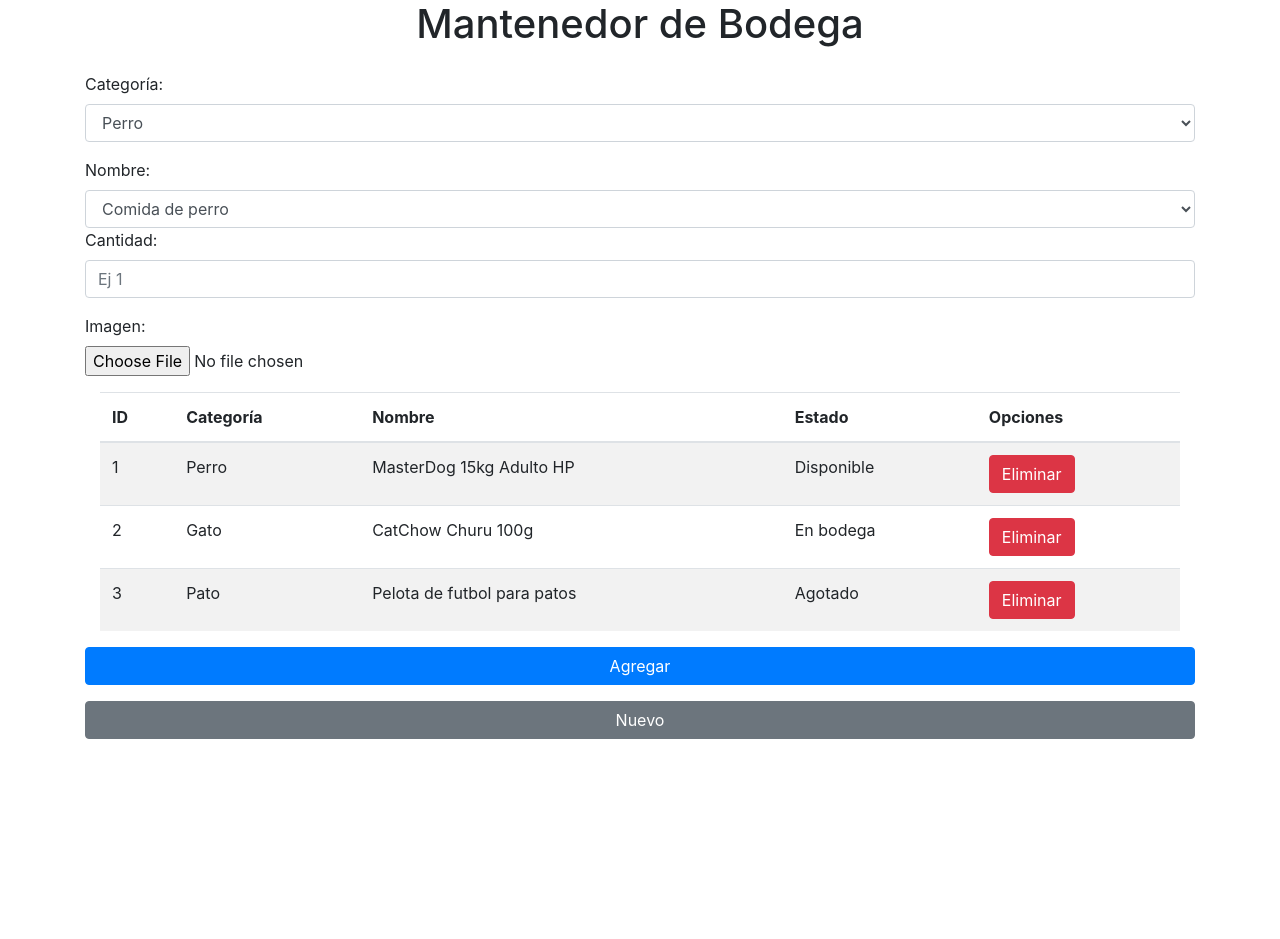
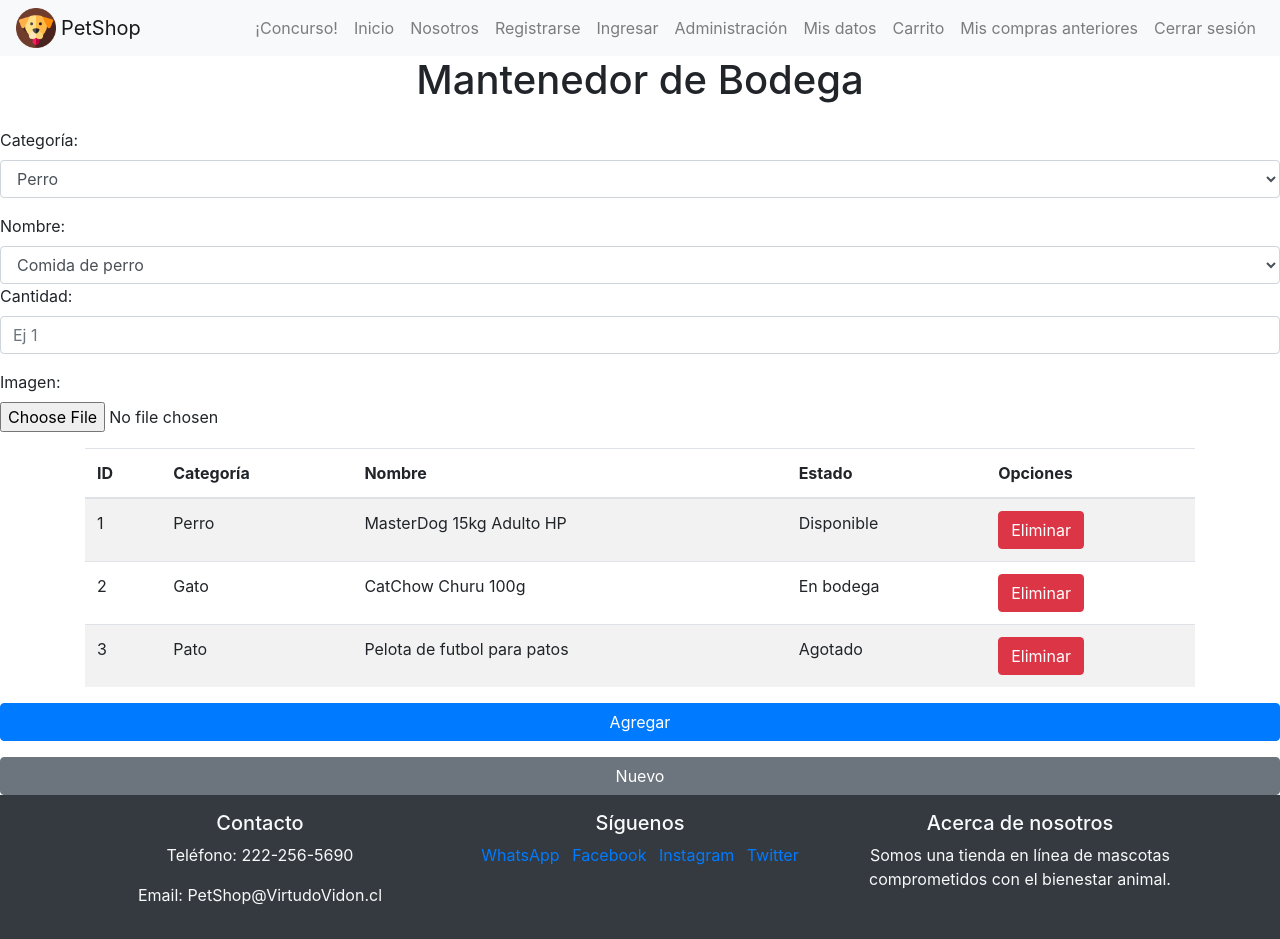
Before and after one commit to Alejandroxc/petshop3, a Django app: page /bodega/ in a window 1280 px wide. Before the commit the page ends 739 px from the top, so only its background shows below. Run offline with Django 4.2, Linux system fonts and the light colour scheme; some libraries are stand-ins or nearby versions.

Commit message:
se añadió el footer y el menú

```diff
--- a/app/templates/app/base.html
+++ b/app/templates/app/base.html
@@ -6,46 +6,105 @@
     <meta charset="utf-8">
     <meta name="description" content="Venta de productos de mascotas">
     <meta name="author" content="Virturo Vidón">
-    <meta name="viewport" content="width=device-width, initial-scale=1">
     {% load static %}
     {% block css %}
     {% endblock %}
-    <link rel="icon" href="{%static 'app/img/icon.png' %}">
-    <link rel="stylesheet" href="{% static 'app/css/style.css' %}">
+    <link rel="stylesheet" href="{%static 'app/css/style.css'%}">
+    <link rel="icon" href="{%static 'app/img/icon.png'%}">
+    <meta name="viewport" content="width=device-width, initial-scale=1">
+    <link rel="stylesheet" href="https://stackpath.bootstrapcdn.com/bootstrap/4.3.1/css/bootstrap.min.css"
+        integrity="sha384-ggOyR0iXCbMQv3Xipma34MD+dH/1fQ784/j6cY/iJTQUOhcWr7x9JvoRxT2MZw1T" crossorigin="anonymous">
+        <link rel="stylesheet" href="https://maxcdn.bootstrapcdn.com/bootstrap/4.0.0/css/bootstrap.min.css">
+<script src="https://code.jquery.com/jquery-3.2.1.slim.min.js"></script>
+<script src="https://maxcdn.bootstrapcdn.com/bootstrap/4.0.0/js/bootstrap.min.js"></script>
 <style>
-      .error {
-        color: red;
-        font-weight: bolder;
+  .navbar-logo-link {
+    background-image: url("{% static 'app/img/icon.png' %}");
+    background-repeat: no-repeat;
+    background-position: left center;
+    background-size: contain;
+    padding-left: 45px; /* Ajusta este valor según sea necesario */
   }
 </style>
-
 </head>
 
 <body>
     <!--Menú-->
-    <div id="menu-superior"></div>
-    <!-- Carrusel fotos -->
-    <main role="main">
-        <div class="container">
+    <nav class="navbar navbar-expand-lg navbar-light bg-light">
+      <a class="navbar-brand navbar-logo-link" href="#">PetShop</a>
+      <button class="navbar-toggler" type="button" data-toggle="collapse" data-target="#navbarNav" aria-controls="navbarNav" aria-expanded="false" aria-label="Toggle navigation">
+          <span class="navbar-toggler-icon"></span>
 
-          {% block contenido %}
-
-          {% endblock %}
-
+      </button>
+      <div class="collapse navbar-collapse" id="navbarNav">
+          <ul class="navbar-nav ml-auto">
+              <li class="nav-item">
+                <a class="nav-link" href="{% url 'ropa' %}">¡Concurso!</a>
+              </li>
+              <li class="nav-item">
+                <a class="nav-link" href="{% url 'index' %}">Inicio</a>
+              </li>
+              <li class="nav-item">
+                <a class="nav-link" href="{% url 'nosotros' %}">Nosotros</a>
+              </li>
+              <li class="nav-item">
+                <a class="nav-link" href="{% url 'registro' %}">Registrarse</a>
+              </li>
+              <li class="nav-item">
+                  <a class="nav-link" href="{% url 'ingresar' %}">Ingresar</a>
+                </li>
+              <li class="nav-item">
+                <a class="nav-link" href="{% url 'administracion' %}">Administración</a>
+              </li>
+              <li class="nav-item">
+                  <a class="nav-link" href="{% url 'misDatos' %}">Mis datos</a>
+                </li>
+              <li class="nav-item">
+                  <a class="nav-link" href="{% url 'carrito' %}">Carrito</a>
+                </li>
+              <li class="nav-item">
+                  <a class="nav-link" href="{% url 'misCompras' %}">Mis compras anteriores</a>
+                </li>
+              <li class="nav-item">
+                  <a class="nav-link" href="{% url 'cerrarSesion' %}">Cerrar sesión</a>
+                </li>
+          </ul>
+      </div>
+  </nav>
+    <!--Contenido-->
+    <div id="contenido">
+      {%block contenido%}
+      {%endblock%}
     </div>
 
-    <!-- Footer -->
-    <footer>
-        <div id="footer"></div>
+    <!--Footer-->
+    <footer class="bg-dark text-light py-3">
+      <div class="container">
+        <div class="row">
+          <div class="col-md-4">
+            <h5>Contacto</h5>
+            <p>Teléfono: 222-256-5690</p>
+            <p>Email: PetShop@VirtudoVidon.cl</p>
+          </div>
+          <div class="col-md-4">
+            <h5>Síguenos</h5>
+            <ul class="list-inline">
+              <li class="list-inline-item"><a href="https://web.whatsapp.com/">WhatsApp</a></li>
+              <li class="list-inline-item"><a href="https://www.facebook.com/">Facebook</a></li>
+              <li class="list-inline-item"><a href="https://www.instagram.com/">Instagram</a></li>
+              <li class="list-inline-item"><a href="https://twitter.com/">Twitter</a></li>
+            </ul>
+          </div>
+          <div class="col-md-4">
+            <h5>Acerca de nosotros</h5>
+            <p>Somos una tienda en línea de mascotas comprometidos con el bienestar animal.</p>
+          </div>
+        </div>
+      </div>
     </footer>
-    <!-- Scripts -->
-    <script src="{% static 'app/js/menu-superior.js' %}" ></script>
-    <script src="{% static 'app/js/footer.js' %}" ></script>
 
-    {% block js%}
-
-
+    <script src="https://code.jquery.com/jquery-3.7.0.min.js" integrity="sha256-2Pmvv0kuTBOenSvLm6bvfBSSHrUJ+3A7x6P5Ebd07/g=" crossorigin="anonymous"></script>
+{%block js%}
 {% endblock %}
-
   </body>
   </html>
```
Lines whose indentation alone changed are shown as unchanged.
